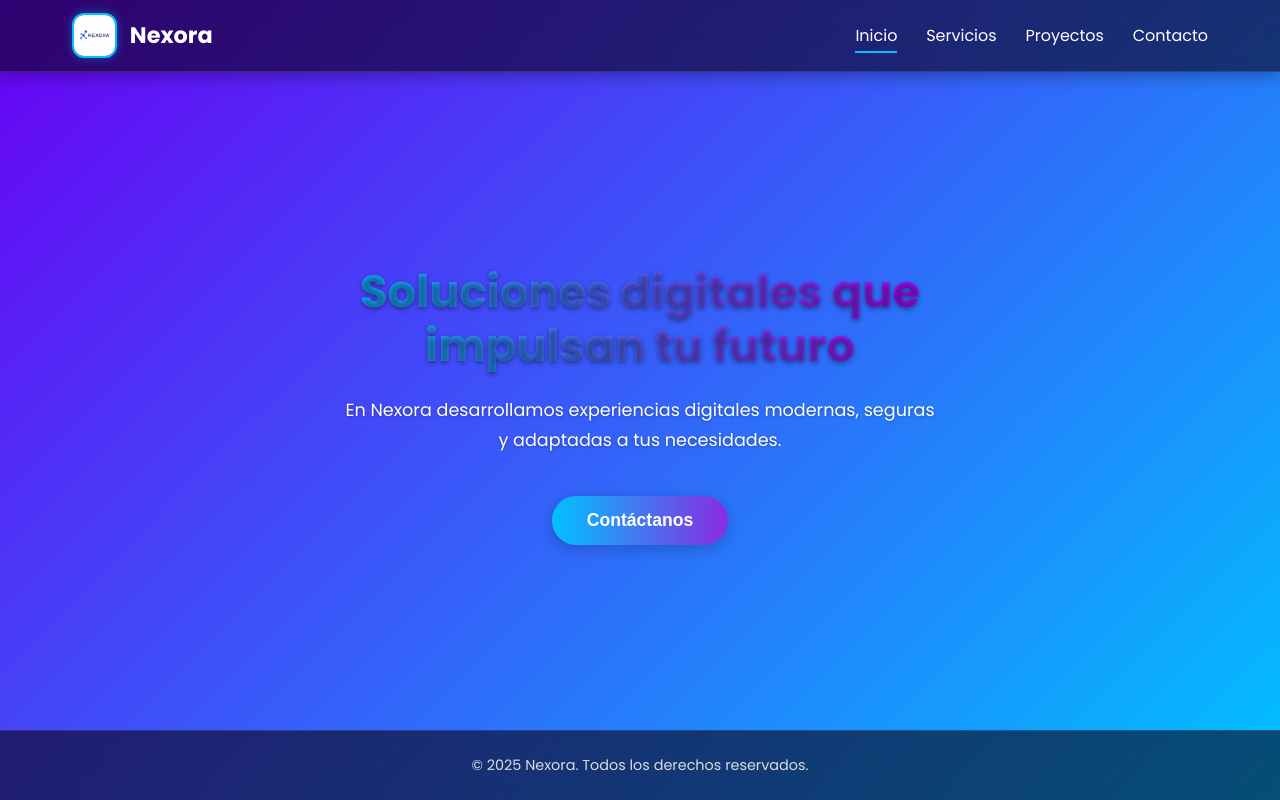
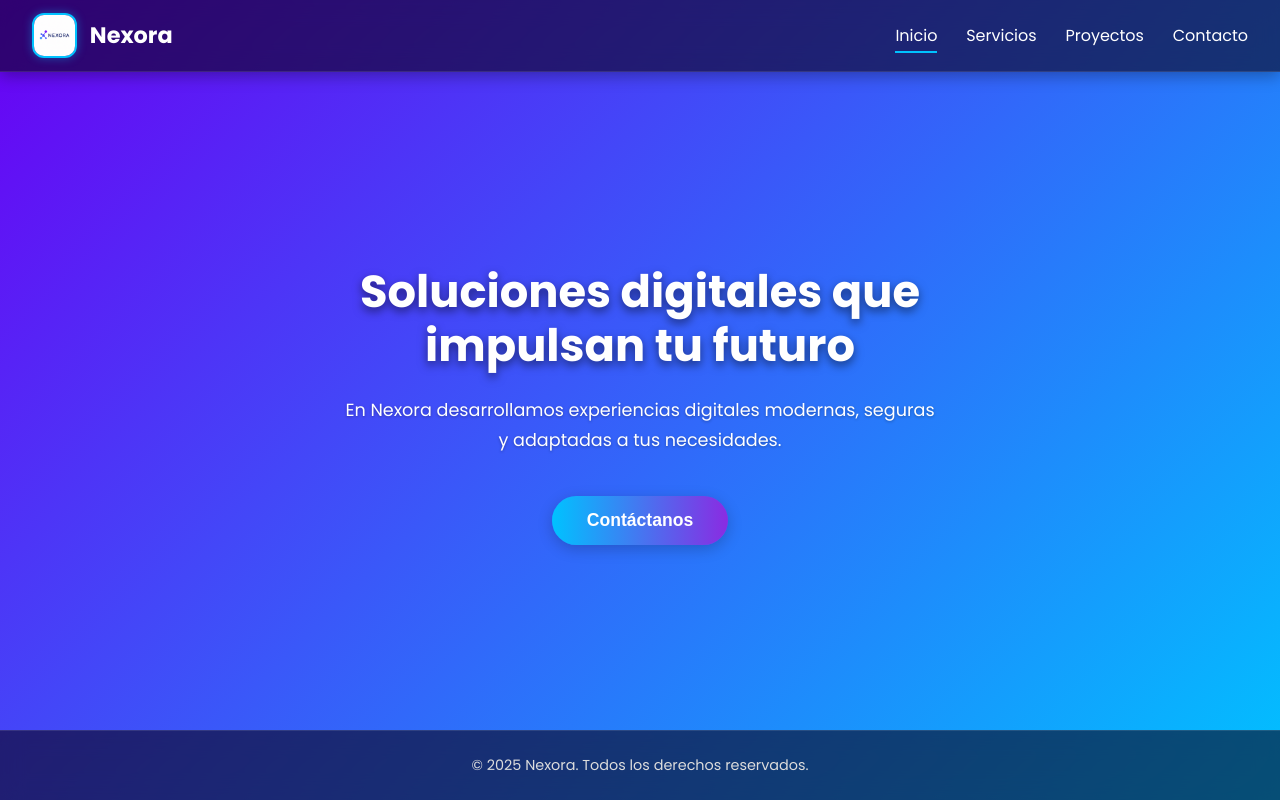
Before and after one commit to equiponexora/zynetra, a website: page public/index.html in a window 1280 px wide. Drawn offline with Linux system fonts and the light colour scheme.

Commit message:
Version de Nexora V1.6

```diff
--- a/public/style.css
+++ b/public/style.css
@@ -12,7 +12,7 @@ html, body {
 body {
   font-family: 'Poppins', sans-serif;
   background: linear-gradient(135deg, #6a00f4, #00c2ff);
-  background-attachment: fixed; /* Fija el fondo para que no se mueva con el scroll */
+  background-attachment: fixed;
   color: #fff;
   text-align: center;
   display: flex;
@@ -22,12 +22,11 @@ body {
 
 /* === Encabezado === */
 .main-header {
-  /* Fondo más oscuro y con más desenfoque */
   background: rgba(10, 2, 28, 0.6);
   backdrop-filter: blur(12px);
-  -webkit-backdrop-filter: blur(12px); /* Para compatibilidad con Safari */
+  -webkit-backdrop-filter: blur(12px);
   box-shadow: 0 4px 15px rgba(0, 0, 0, 0.3);
-  padding: 0.8rem 0; /* Se elimina el padding lateral para que el container lo controle */
+  padding: 0.8rem 2rem;
   position: fixed;
   width: 100%;
   top: 0;
@@ -38,12 +37,9 @@ body {
 
 .header-container {
   display: flex;
-  justify-content: space-between; /* Empuja el logo a la izquierda y el nav a la derecha */
+  justify-content: space-between;
   align-items: center;
   width: 100%;
-  max-width: 1200px; /* Limita el ancho máximo del contenido */
-  margin: 0 auto; /* Centra el contenido */
-  padding: 0 2rem; /* Espaciado en los bordes para que no se pegue */
 }
 
 /* === Logo y nombre === */
@@ -79,7 +75,7 @@ body {
   color: #fff;
   text-decoration: none;
   font-weight: 500;
-  transition: color 0.3s; /* Animación de color suave, sin saltos */
+  transition: color 0.3s;
   position: relative;
   padding: 5px 0;
 }
@@ -102,7 +98,6 @@ body {
 
 .nav a:hover {
   color: #00c2ff;
-  /* Se elimina el transform para evitar el "bug" visual */
 }
 
 /* === Menú móvil === */
@@ -116,7 +111,6 @@ body {
   z-index: 110;
 }
 
-/* Clase para accesibilidad (ocultar visualmente) */
 .sr-only {
   position: absolute;
   width: 1px;
@@ -140,20 +134,16 @@ body {
 }
 
 .hero-content {
-  max-width: 650px;
+  max-width: 700px;
 }
 
 .hero-title {
   font-size: 2.8rem;
   font-weight: 700;
-  background: linear-gradient(90deg, #00c2ff, #b300ff);
-  background-clip: text;
-  -webkit-background-clip: text;
-  -webkit-text-fill-color: transparent;
+  color: #ffffff;
   margin-bottom: 1.5rem;
   line-height: 1.2;
-  /* Sombra para que el texto resalte más */
-  text-shadow: 0 2px 5px rgba(0, 0, 0, 0.4);
+  text-shadow: 0 4px 10px rgba(0, 0, 0, 0.5);
 }
 
 .hero-desc {
@@ -161,7 +151,6 @@ body {
   max-width: 600px;
   margin: 0 auto 2.5rem;
   line-height: 1.7;
-  /* Color blanco puro para máximo contraste y legibilidad */
   color: #ffffff;
   text-shadow: 0 1px 3px rgba(0, 0, 0, 0.3);
 }
@@ -186,7 +175,6 @@ body {
 
 /* === Pie de página === */
 .footer {
-  /* Mismo fondo oscuro y con desenfoque que el encabezado */
   background: rgba(10, 2, 28, 0.6);
   backdrop-filter: blur(12px);
   -webkit-backdrop-filter: blur(12px);
@@ -198,11 +186,10 @@ body {
   width: 100%;
 }
 
-
 /* === Media Query para Responsividad (Tablets y Móviles) === */
 @media (max-width: 768px) {
-  .header-container {
-    padding: 0 1rem; /* Menos padding en los lados para pantallas pequeñas */
+  .main-header {
+    padding: 0.8rem 1rem;
   }
 
   .brand-name {
```
